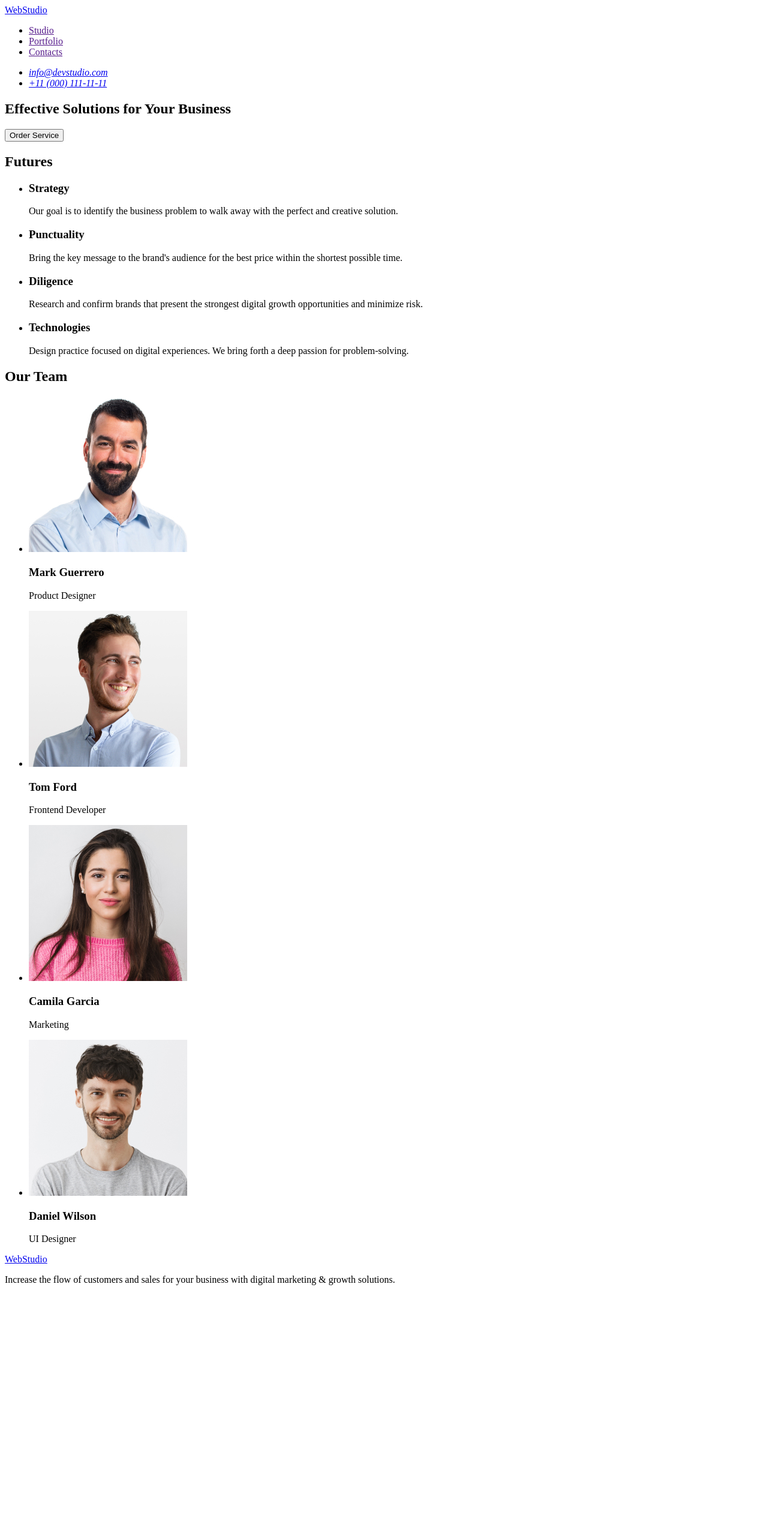
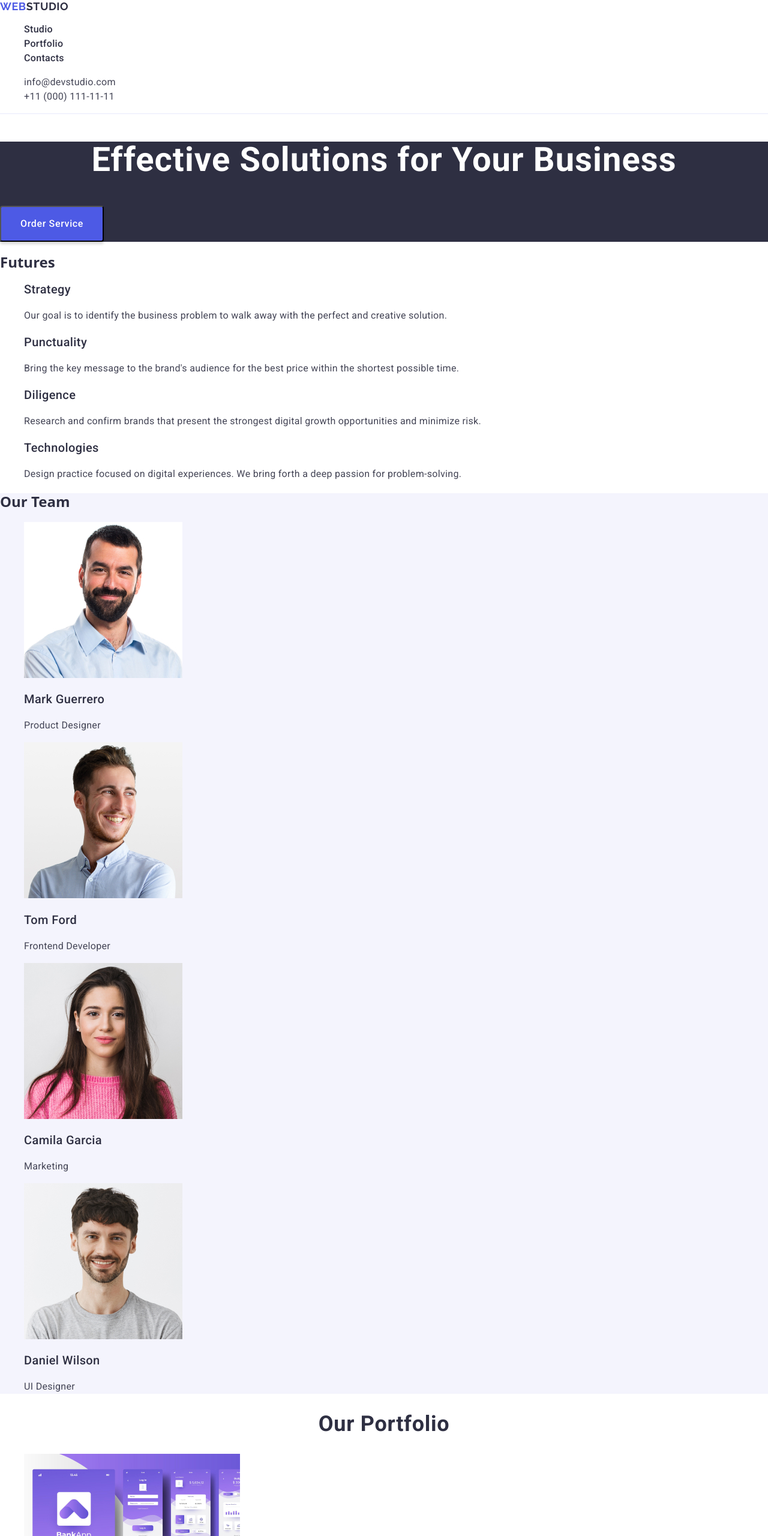
Before and after one commit to Orest-Stetsyk/goit-markup-hw-02, a plain HTML site: page index.html in a window 1280 px wide. Shown: the top 2560 px of the page at 60% size. Before the commit the page ends 2158 px from the top, so only its background shows below. Drawn offline with nearby package versions, Linux system fonts and the light colour scheme.

Commit message:
+css part

```diff
--- /dev/null
+++ b/css/styles.css
@@ -0,0 +1,221 @@
+body {
+    font-family: "Roboto" sans-serif;
+    color: #2E2F42;
+    background-color: #fff;
+}
+
+a {
+    text-decoration: none;
+}
+
+ul {
+    list-style-type: none;
+}
+
+/* header */
+.header {
+    border-bottom: 1px solid var(--CORNFLOWER, #E7E9FC);
+    background: var(--WHITE, #FFF);
+}
+
+/* logo */
+.logo {
+    color: var(--NAVY-BLUE, #2E2F42);
+    font-family: Raleway;
+    font-size: 18px;
+    font-style: normal;
+    font-weight: 700;
+    line-height: 1.16667;
+    letter-spacing: 0.54px;
+    text-transform: uppercase;
+}
+
+.logo>.logo-first,
+.logo-futer>.logo-first {
+    color: var(--IRIS, #4D5AE5);
+
+}
+
+/* menu */
+.menu-item-link {
+    color: var(--NAVY-BLUE, #2E2F42);
+    font-family: Roboto;
+    font-size: 16px;
+    font-style: normal;
+    font-weight: 500;
+    line-height: 1.5;
+    /* 150% */
+    letter-spacing: 0.32px;
+}
+
+.menu-item-link:hover,
+.menu-item-link:focus {
+    color: var(--OCEAN, #404BBF);
+    font-family: Roboto;
+    font-size: 16px;
+    font-style: normal;
+    font-weight: 500;
+    line-height: 1.5;
+    /* 150% */
+    letter-spacing: 0.32px;
+}
+
+.addres-list-item-data {
+    color: var(--SLATE, #434455);
+    font-family: Roboto;
+    font-size: 16px;
+    line-height: 1.5;
+    /* 150% */
+    letter-spacing: 0.32px;
+    font-style: normal;
+}
+
+.addres-list-item-data:hover,
+.addres-list-item-data:focus {
+    color: var(--OCEAN, #404BBF);
+    font-family: Roboto;
+    font-size: 16px;
+    line-height: 1.5;
+    /* 150% */
+    letter-spacing: 0.32px;
+}
+
+/* main */
+
+.intro {
+    background-color: var(--NAVY-BLUE, #2E2F42);
+
+}
+
+.intro-heading {
+    color: var(--WHITE, #FFF);
+    text-align: center;
+    font-family: Roboto;
+    font-size: 56px;
+    font-weight: 700;
+    line-height: 1.07143;
+    /* 107.143% */
+    letter-spacing: 1.12px;
+}
+
+.button-order {
+    color: var(--WHITE, #FFF);
+    font-family: Roboto;
+    font-size: 16px;
+    font-style: normal;
+    font-weight: 500;
+    line-height: 1.5;
+    /* 150% */
+    letter-spacing: 0.64px;
+    display: inline-flex;
+    padding: 16px 32px;
+    align-items: flex-start;
+    gap: 10px;
+    border-radius: 4px;
+    background: var(--IRIS, #4D5AE5);
+    box-shadow: 0px 4px 4px 0px rgba(0, 0, 0, 0.15);
+    cursor: pointer;
+}
+
+.futures-list-item-heading {
+    color: var(--NAVY-BLUE, #2E2F42);
+    font-family: Roboto;
+    font-size: 20px;
+    font-weight: 500;
+    line-height: 1.2;
+    /* 120% */
+    letter-spacing: 0.4px;
+}
+
+.futures-list-item-text {
+    color: var(--SLATE, #434455);
+    font-family: Roboto;
+    font-size: 16px;
+    line-height: 1.5;
+    /* 150% */
+    letter-spacing: 0.32px;
+}
+
+/* team */
+.team {
+    background: var(--CLOUD, #F4F4FD);
+}
+
+.team-list-item-name {
+    color: var(--NAVY-BLUE, #2E2F42);
+    font-family: Roboto;
+    font-size: 20px;
+    font-style: normal;
+    font-weight: 500;
+    line-height: 1.2;
+    /* 120% */
+    letter-spacing: 0.4px;
+}
+
+.team-list-item-bio {
+    color: var(--SLATE, #434455);
+    font-family: Roboto;
+    font-size: 16px;
+    line-height: 1.5;
+    /* 150% */
+    letter-spacing: 0.32px;
+}
+
+
+.portfolio-heading {
+    color: var(--NAVY-BLUE, #2E2F42);
+    text-align: center;
+    font-family: Roboto;
+    font-size: 36px;
+    font-style: normal;
+    font-weight: 700;
+    line-height: 1.11111;
+    /* 111.111% */
+    letter-spacing: 0.72px;
+    text-transform: capitalize;
+}
+
+.portfolio-list-item-name {
+    color: var(--NAVY-BLUE, #2E2F42);
+    font-family: Roboto;
+    font-size: 20px;
+    font-style: normal;
+    font-weight: 500;
+    line-height: 1.2;
+    /* 120% */
+    letter-spacing: 0.4px;
+}
+
+.portfolio-list-item-info {
+    color: var(--SLATE, #434455);
+    font-family: Roboto;
+    font-size: 16px;
+    line-height: 1.5;
+    /* 150% */
+    letter-spacing: 0.32px;
+}
+
+.logo-futer {
+    color: var(--CLOUD, #F4F4FD);
+    font-family: Raleway;
+    font-size: 18px;
+    font-style: normal;
+    font-weight: 700;
+    line-height: 1.16667;
+    /* 116.667% */
+    letter-spacing: 0.54px;
+    text-transform: uppercase;
+}
+
+.footer {
+    background: var(--NAVY-BLUE, #2E2F42);
+}
+
+.footer-text {
+    color: var(--CLOUD, #F4F4FD);
+    font-family: Roboto;
+    font-size: 16px;
+    line-height: 1.5;
+    /* 150% */
+    letter-spacing: 0.32px;
+}
--- a/index.html
+++ b/index.html
@@ -4,38 +4,65 @@
     <meta charset="UTF-8" />
     <meta name="viewport" content="width=device-width, initial-scale=1.0" />
     <title>Document</title>
+    <link
+      rel="stylesheet"
+      href="https://cdnjs.cloudflare.com/ajax/libs/modern-normalize/2.0.0/modern-normalize.min.css"
+    />
+    <link rel="stylesheet" href="./css/styles.css" />
+    <link rel="preconnect" href="https://fonts.googleapis.com" />
+    <link rel="preconnect" href="https://fonts.gstatic.com" crossorigin />
+    <link
+      href="https://fonts.googleapis.com/css2?family=Raleway:wght@700&family=Roboto:wght@400;500;700&display=swap"
+      rel="stylesheet"
+    />
   </head>
   <body>
-    <header>
+    <header class="header">
       <nav>
-        <a href="./index.html">WebStudio</a>
-        <ul>
-          <li><a href="">Studio</a></li>
-          <li><a href="">Portfolio</a></li>
-          <li><a href="">Contacts</a></li>
+        <a href="./index.html" class="logo"
+          ><span class="logo-first">Web</span>Studio</a
+        >
+        <ul class="menu">
+          <li class="menu-item">
+            <a href="" class="menu-item-link">Studio</a>
+          </li>
+          <li class="menu-item">
+            <a href="" class="menu-item-link">Portfolio</a>
+          </li>
+          <li class="menu-item">
+            <a href="" class="menu-item-link">Contacts</a>
+          </li>
         </ul>
       </nav>
       <address>
-        <ul>
-          <li><a href="mailto:info@devstudio.com">info@devstudio.com</a></li>
-          <li><a href="tel:+110001111111">+11 (000) 111-11-11</a></li>
+        <ul class="addres-list">
+          <li class="addres-list-item">
+            <a href="mailto:info@devstudio.com" class="addres-list-item-data"
+              >info@devstudio.com</a
+            >
+          </li>
+          <li class="addres-list-item">
+            <a href="tel:+110001111111" class="addres-list-item-data"
+              >+11 (000) 111-11-11</a
+            >
+          </li>
         </ul>
       </address>
     </header>
     <main>
       <!-- h1 -->
-      <section>
-        <h1>Effective Solutions for Your Business</h1>
-        <button type="button">Order Service</button>
+      <section class="intro">
+        <h1 class="intro-heading">Effective Solutions for Your Business</h1>
+        <button type="button" class="button-order">Order Service</button>
       </section>
       <!-- main info -->
-      <section>
+      <section class="futures">
         <h2>Futures</h2>
         <ul>
           <!-- future1 -->
           <li>
-            <h3>Strategy</h3>
-            <p>
+            <h3 class="futures-list-item-heading">Strategy</h3>
+            <p class="futures-list-item-text">
               Our goal is to identify the business problem to walk away with the
               perfect and creative solution.
             </p>
@@ -43,8 +70,8 @@
 
           <!-- future2 -->
           <li>
-            <h3>Punctuality</h3>
-            <p>
+            <h3 class="futures-list-item-heading">Punctuality</h3>
+            <p class="futures-list-item-text">
               Bring the key message to the brand's audience for the best price
               within the shortest possible time.
             </p>
@@ -52,8 +79,8 @@
 
           <!-- future3 -->
           <li>
-            <h3>Diligence</h3>
-            <p>
+            <h3 class="futures-list-item-heading">Diligence</h3>
+            <p class="futures-list-item-text">
               Research and confirm brands that present the strongest digital
               growth opportunities and minimize risk.
             </p>
@@ -61,8 +88,8 @@
 
           <!-- future4 -->
           <li>
-            <h3>Technologies</h3>
-            <p>
+            <h3 class="futures-list-item-heading">Technologies</h3>
+            <p class="futures-list-item-text">
               Design practice focused on digital experiences. We bring forth a
               deep passion for problem-solving.
             </p>
@@ -70,61 +97,130 @@
         </ul>
       </section>
       <!-- our team -->
-      <section>
-        <h2>Our Team</h2>
-        <ul>
+      <section class="team">
+        <h2 class="team-heading">Our Team</h2>
+        <ul class="team-list">
           <!-- Mark Guerrero -->
-          <li>
+          <li class="team-list-item">
             <img
               src="./images/Mark_Guerrero.jpg"
               alt="photo of Mark Guerrero"
               width="264"
               height="260"
             />
-            <h3>Mark Guerrero</h3>
-            <p>Product Designer</p>
+            <h3 class="team-list-item-name">Mark Guerrero</h3>
+            <p class="team-list-item-bio">Product Designer</p>
           </li>
           <!-- Tom Ford -->
-          <li>
+          <li class="team-list-item">
             <img
               src="./images/Tom_Ford.jpg"
               alt="photo of Tom Ford"
               width="264"
               height="260"
             />
-            <h3>Tom Ford</h3>
-            <p>Frontend Developer</p>
+            <h3 class="team-list-item-name">Tom Ford</h3>
+            <p class="team-list-item-bio">Frontend Developer</p>
           </li>
           <!-- Camila Garcia -->
-          <li>
+          <li class="team-list-item">
             <img
               src="./images/Camila_Garcia.jpg"
               alt="photo of Camila Garcia"
               width="264"
               height="260"
             />
-            <h3>Camila Garcia</h3>
-            <p>Marketing</p>
+            <h3 class="team-list-item-name">Camila Garcia</h3>
+            <p class="team-list-item-bio">Marketing</p>
           </li>
           <!-- Daniel Wilson -->
-          <li>
+          <li class="team-list-item">
             <img
               src="./images/Daniel_Wilson.jpg"
               alt="photo of Daniel Wilson"
               width="264"
               height="260"
             />
-            <h3>Daniel Wilson</h3>
-            <p>UI Designer</p>
+            <h3 class="team-list-item-name">Daniel Wilson</h3>
+            <p class="team-list-item-bio">UI Designer</p>
+          </li>
+        </ul>
+      </section>
+      <section class="portfolio">
+        <h2 class="portfolio-heading">Our Portfolio</h2>
+        <ul class="portfolio-list">
+          <li class="portfolio-list-item">
+            <img
+              src="./images/portfolio/bankingapp.jpg"
+              alt="Photo of banking
+            application"
+              width="360"
+              height="300"
+            />
+            <h3 class="portfolio-list-item-name">Banking App</h3>
+            <p class="portfolio-list-item-info">App</p>
+          </li>
+          <li class="portfolio-list-item">
+            <img
+              src="./images/portfolio/cashless.jpg"
+              alt="Payment with out cash"
+              width="360"
+              height="300"
+            />
+            <h3 class="portfolio-list-item-name">Cashless Payment</h3>
+            <p class="portfolio-list-item-info">Marketing</p>
+          </li>
+          <li class="portfolio-list-item">
+            <img
+              src="./images/portfolio/meditationapp.jpg"
+              alt="Photo of meditation
+            application"
+              width="360"
+              height="300"
+            />
+            <h3 class="portfolio-list-item-name">Meditation App</h3>
+            <p class="portfolio-list-item-info">App</p>
+          </li>
+          <li class="portfolio-list-item">
+            <img
+              src="./images/portfolio/taxiservice.jpg"
+              alt="taxi service with interface"
+              width="360"
+              height="300"
+            />
+            <h3 class="portfolio-list-item-name">Taxi Service</h3>
+            <p class="portfolio-list-item-info">Marketing</p>
+          </li>
+          <li class="portfolio-list-item">
+            <img
+              src="./images/portfolio/screenillustrations.jpg"
+              alt="screen ilustrations on phone"
+              width="360"
+              height="300"
+            />
+            <h3 class="portfolio-list-item-name">Screen Illustrations</h3>
+            <p class="portfolio-list-item-info">Design</p>
+          </li>
+          <li class="portfolio-list-item">
+            <img
+              src="./images/portfolio/onlinecourses.jpg"
+              alt="Photo of girl with phone"
+              width="360"
+              height="300"
+            />
+            <h3 class="portfolio-list-item-name">Online Courses</h3>
+            <p class="portfolio-list-item-info">Marketing</p>
           </li>
         </ul>
       </section>
     </main>
     <!-- footer -->
-    <footer>
+    <footer class="footer">
       <!-- logo footer -->
-      <a href="./index.html">WebStudio</a>
-      <p>
+      <a href="./index.html" class="logo-futer"
+        ><span class="logo-first">Web</span>Studio</a
+      >
+      <p class="footer-text">
         Increase the flow of customers and sales for your business with digital
         marketing & growth solutions.
       </p>
```
Also changed, not shown: images/portfolio/bankingapp.jpg (added), images/portfolio/cashless.jpg (added), images/portfolio/meditationapp.jpg (added), images/portfolio/onlinecourses.jpg (added), images/portfolio/screenillustrations.jpg (added), images/portfolio/taxiservice.jpg (added).
